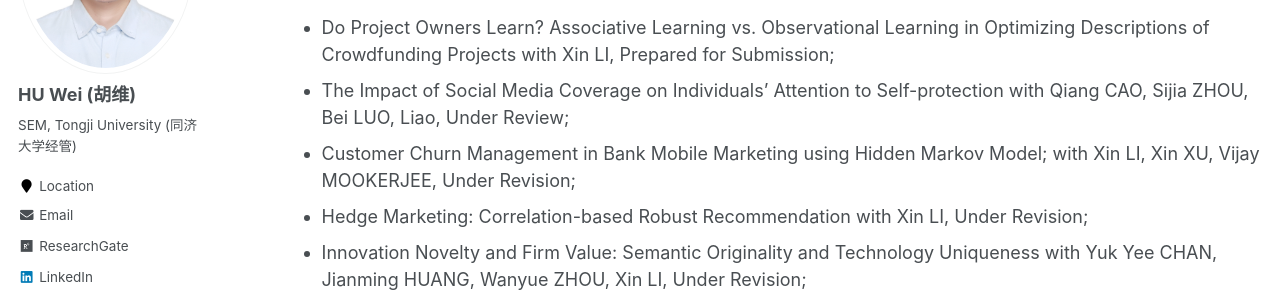
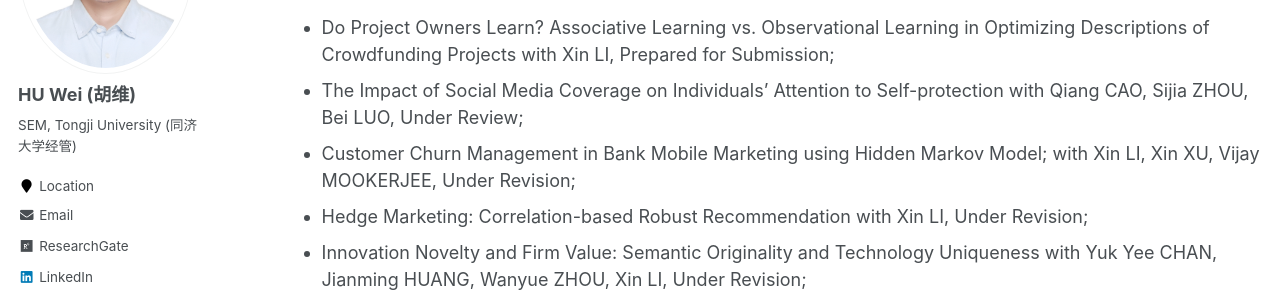
Before and after one commit to huwei-vincent/huwei-vincent.github.io, a Jekyll site: the page built from _pages/my-publication.md, in a window 1280 px wide and 900 px high, scrolled down 527 px. Shown: the part 180-479 px from the top of the window. Built offline with Jekyll 4.4.1, drawn with Linux system fonts in a browser that asks for light colours; some web fonts are replaced.

Commit message:
update cv2

```diff
--- a/_pages/my-publication.md
+++ b/_pages/my-publication.md
@@ -24,7 +24,7 @@ author_profile: true
 # Working Papers
 
 - Do Project Owners Learn? Associative Learning vs. Observational Learning in Optimizing Descriptions of Crowdfunding Projects with Xin LI, Prepared for Submission;
-- The Impact of Social Media Coverage on Individuals’ Attention to Self-protection with Qiang CAO, Sijia ZHOU, Bei LUO, Liao, Under Review;
+- The Impact of Social Media Coverage on Individuals’ Attention to Self-protection with Qiang CAO, Sijia ZHOU, Bei LUO, Under Review;
 - Customer Churn Management in Bank Mobile Marketing using Hidden Markov Model; with Xin LI, Xin XU, Vijay MOOKERJEE, Under Revision;
 - Hedge Marketing: Correlation-based Robust Recommendation with Xin LI, Under Revision;
 - Innovation Novelty and Firm Value: Semantic Originality and Technology Uniqueness with Yuk Yee CHAN, Jianming HUANG, Wanyue ZHOU, Xin LI, Under Revision;
```
Also changed, not shown: 2 other files.
